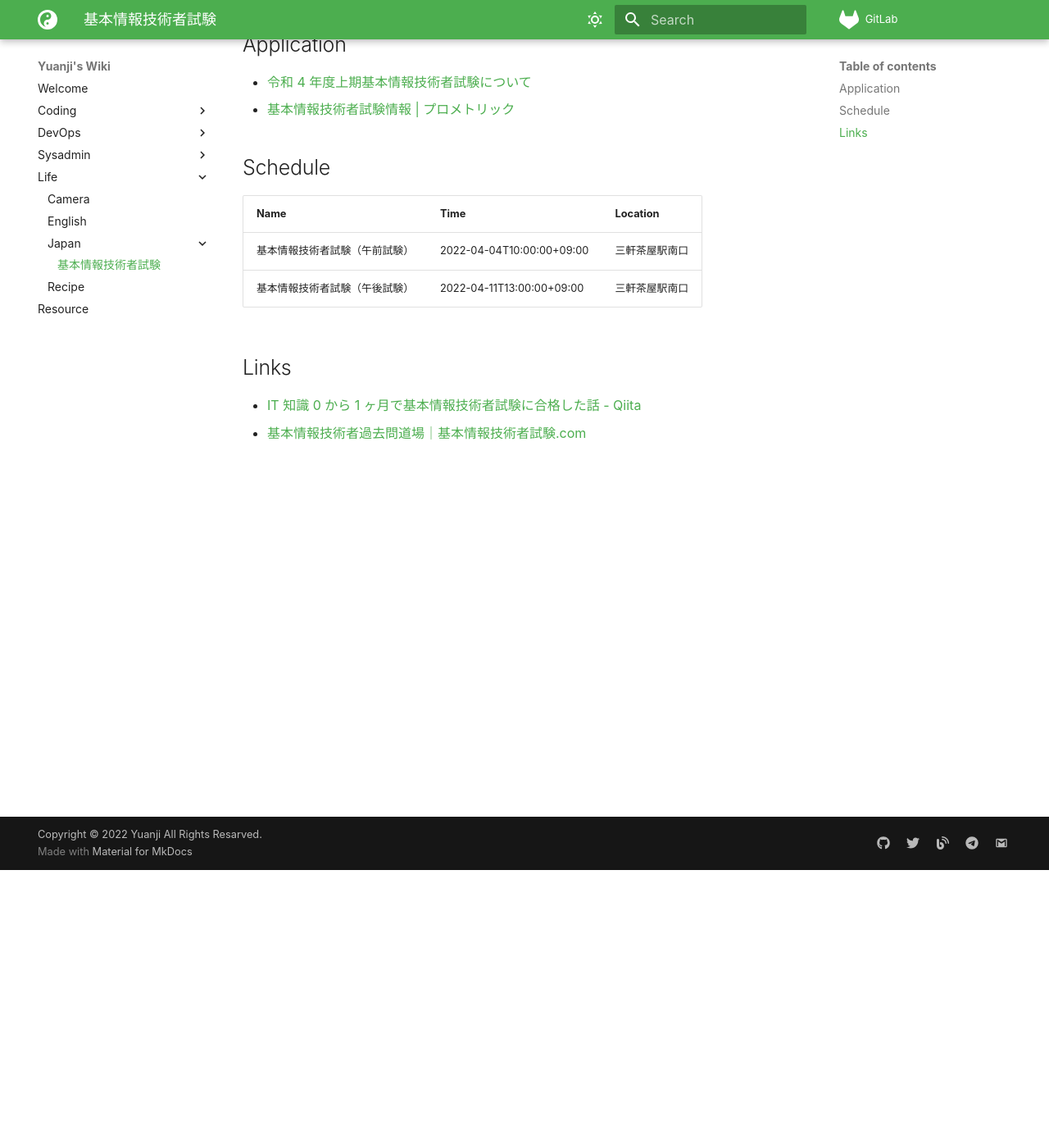
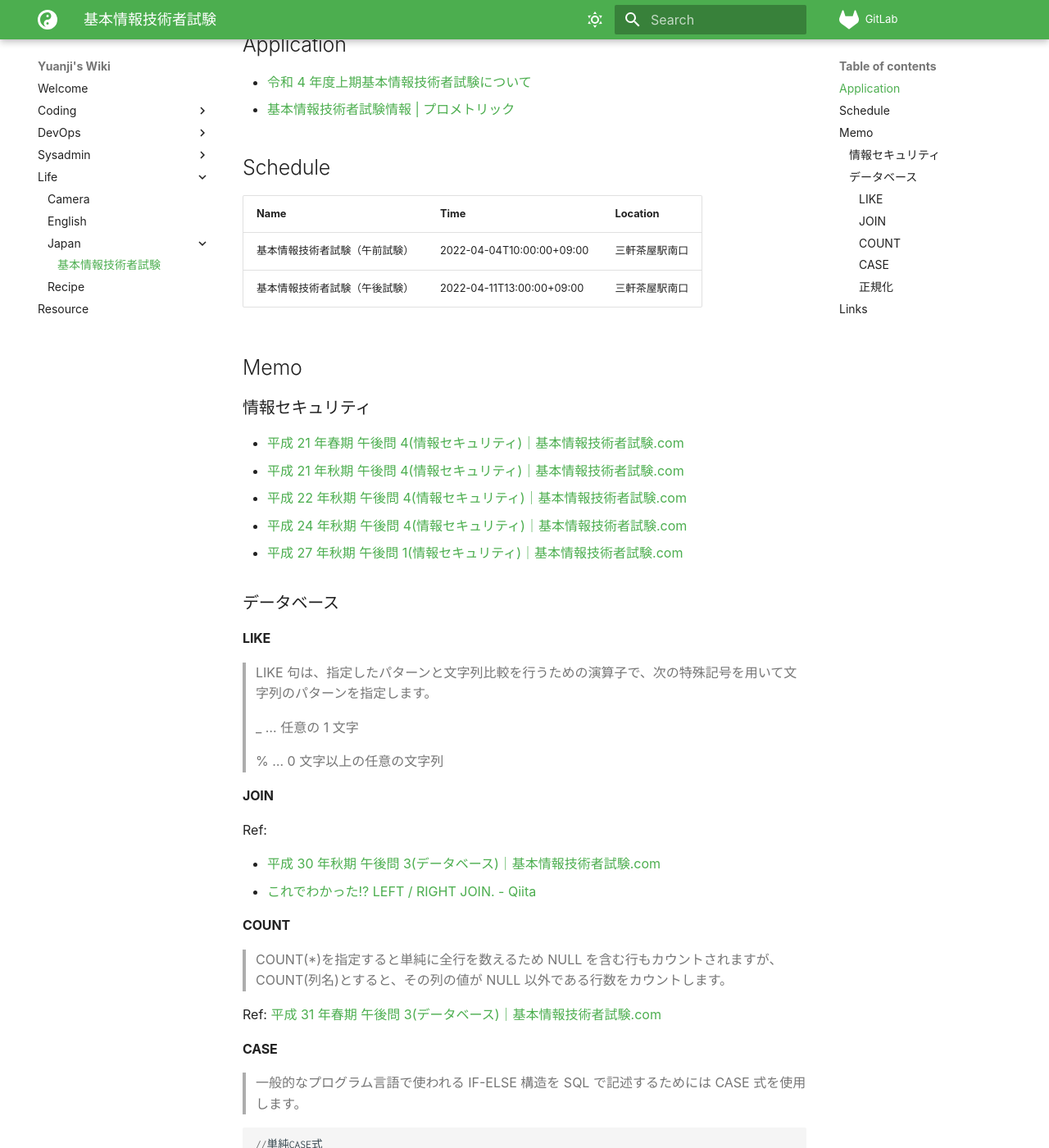
Before and after one commit to yuanji-dev/wiki, an MkDocs documentation site: the page built from docs/life/japan/fe.md, in a window 1280 px wide and 1400 px high, scrolled down 339 px. Shown: the whole window at 82% size. Built offline with MkDocs 1.6.1 and Material for MkDocs 9.7.7, drawn with Linux system fonts in a browser that asks for light colours; some web fonts are replaced; comment, search, counter and statistics services are not loaded; some of the changed text lies outside the part shown.

Commit message:
feat(fe): add memo for fe.md

````diff
--- a/docs/life/japan/fe.md
+++ b/docs/life/japan/fe.md
@@ -19,6 +19,72 @@ As known as **Fundamental Information Technology Engineer Examination** or FE.
 | 基本情報技術者試験（午前試験） | 2022-04-04T10:00:00+09:00 | 三軒茶屋駅南口 |
 | 基本情報技術者試験（午後試験） | 2022-04-11T13:00:00+09:00 | 三軒茶屋駅南口 |
 
+## Memo
+
+### 情報セキュリティ
+
+- [平成 21 年春期 午後問 4(情報セキュリティ)｜基本情報技術者試験.com](https://www.fe-siken.com/kakomon/21_haru/pm04.html)
+- [平成 21 年秋期 午後問 4(情報セキュリティ)｜基本情報技術者試験.com](https://www.fe-siken.com/kakomon/21_aki/pm04.html)
+- [平成 22 年秋期 午後問 4(情報セキュリティ)｜基本情報技術者試験.com](https://www.fe-siken.com/kakomon/22_aki/pm04.html)
+- [平成 24 年秋期 午後問 4(情報セキュリティ)｜基本情報技術者試験.com](https://www.fe-siken.com/kakomon/24_aki/pm04.html)
+- [平成 27 年秋期 午後問 1(情報セキュリティ)｜基本情報技術者試験.com](https://www.fe-siken.com/kakomon/27_aki/pm01.html)
+
+### データベース
+
+#### LIKE
+
+> LIKE 句は、指定したパターンと文字列比較を行うための演算子で、次の特殊記号を用いて文字列のパターンを指定します。
+>
+> \_ … 任意の 1 文字
+>
+> % … 0 文字以上の任意の文字列
+
+#### JOIN
+
+Ref:
+
+- [平成 30 年秋期 午後問 3(データベース)｜基本情報技術者試験.com](https://www.fe-siken.com/kakomon/30_aki/pm03.html)
+- [これでわかった!? LEFT / RIGHT JOIN. - Qiita](https://qiita.com/zaburo/items/548b3c40fee68cd1e3b7)
+
+#### COUNT
+
+> COUNT(\*)を指定すると単純に全行を数えるため NULL を含む行もカウントされますが、COUNT(列名)とすると、その列の値が NULL 以外である行数をカウントします。
+
+Ref: [平成 31 年春期 午後問 3(データベース)｜基本情報技術者試験.com](https://www.fe-siken.com/kakomon/31_haru/pm03.html)
+
+#### CASE
+
+> 一般的なプログラム言語で使われる IF-ELSE 構造を SQL で記述するためには CASE 式を使用します。
+
+```sql
+//単純CASE式
+CASE [制御式]
+　WHEN [値1] THEN [返り値1]
+　WHEN [値2] THEN [返り値2]
+　ELSE [どの条件にも一致しない場合に返す値]
+END
+
+//検索CASE式
+CASE
+　WHEN [条件式1] THEN [返り値1]
+　WHEN [条件式2] THEN [返り値2]
+　ELSE [どの条件にも一致しない場合に返す値]
+END
+```
+
+Ref: [平成 30 年秋期 午後問 3(データベース)｜基本情報技術者試験.com](https://www.fe-siken.com/kakomon/30_aki/pm03.html)
+
+#### 正規化
+
+- 第１正規化
+  繰り返し項目をなくし、主キーを設定する
+- 第２正規化
+  主キーの一部によって一意に決まる項目を別表に移す
+- 第３正規化
+  主キー以外の項目によって一意に決まる項目を別表に移す。
+
+Ref: [平成 27 年春期 午後問 3(データベース)｜基本情報技術者試験.com](https://www.fe-siken.com/kakomon/27_haru/pm03.html)
+
 ## Links
 
 - [IT 知識 0 から 1 ヶ月で基本情報技術者試験に合格した話 - Qiita](https://qiita.com/yusuke_blog1026/items/d6b079fa026ce6776773)
````
